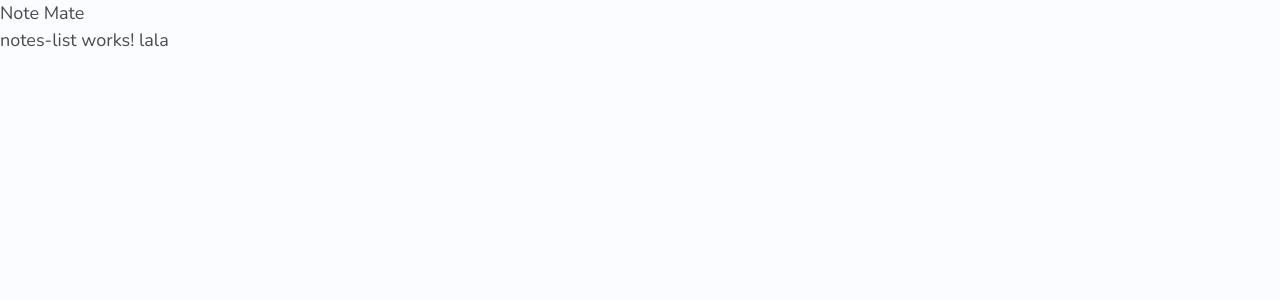
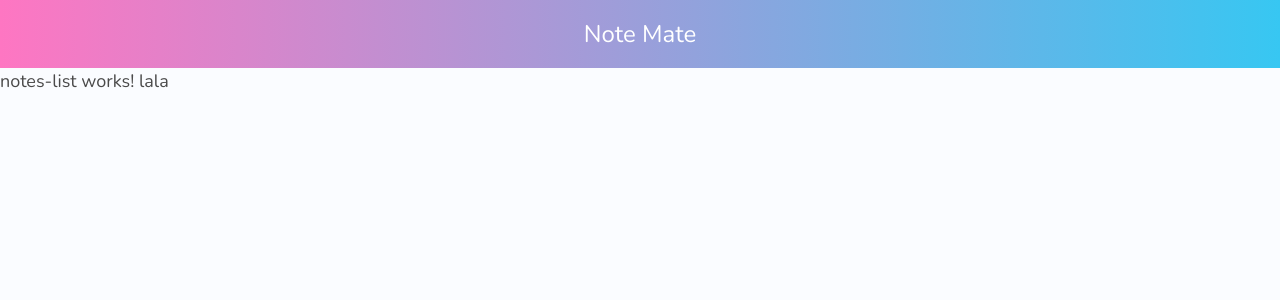
Before and after one commit to semcak1/Note-Mate-with-Angular, an Angular app: page / in a window 1280 px wide. Shown: the top 300 px of the page. Built offline with nearby package versions, Linux system fonts and the light colour scheme.

Commit message:
4 mainLayout-comp scss ws aranged

```diff
--- a/src/app/pages/main-layout/main-layout.component.scss
+++ b/src/app/pages/main-layout/main-layout.component.scss
@@ -0,0 +1,35 @@
+@import '../../../main-style.scss' ;
+
+.layout-box{
+    display: flex;
+    flex-direction: column;
+    height: 100%;
+
+    overflow: hidden;
+
+    .page-content{
+        flex-grow: 1;
+        overflow-y: scroll;
+    }
+
+
+}
+
+.top-bar{
+    width: 100%;
+    height: 68px;
+    background:linear-gradient(to right, $pink,  $blue);
+
+    display: flex;
+    flex-shrink: 0; // to prevent thee top bar from shrinking
+
+    //center child element (the Hadeing)
+    justify-content: center;
+    align-items: center;
+
+    h1{
+        color:white;
+        font-size: 24px;
+
+    }
+}
```
